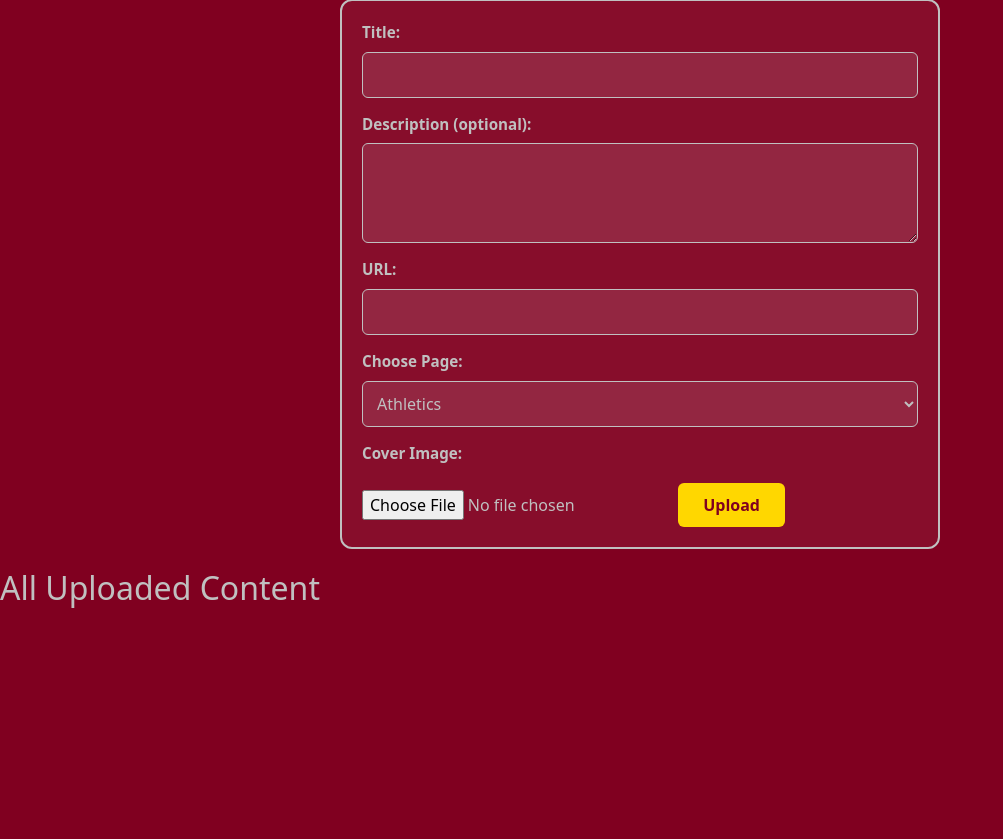
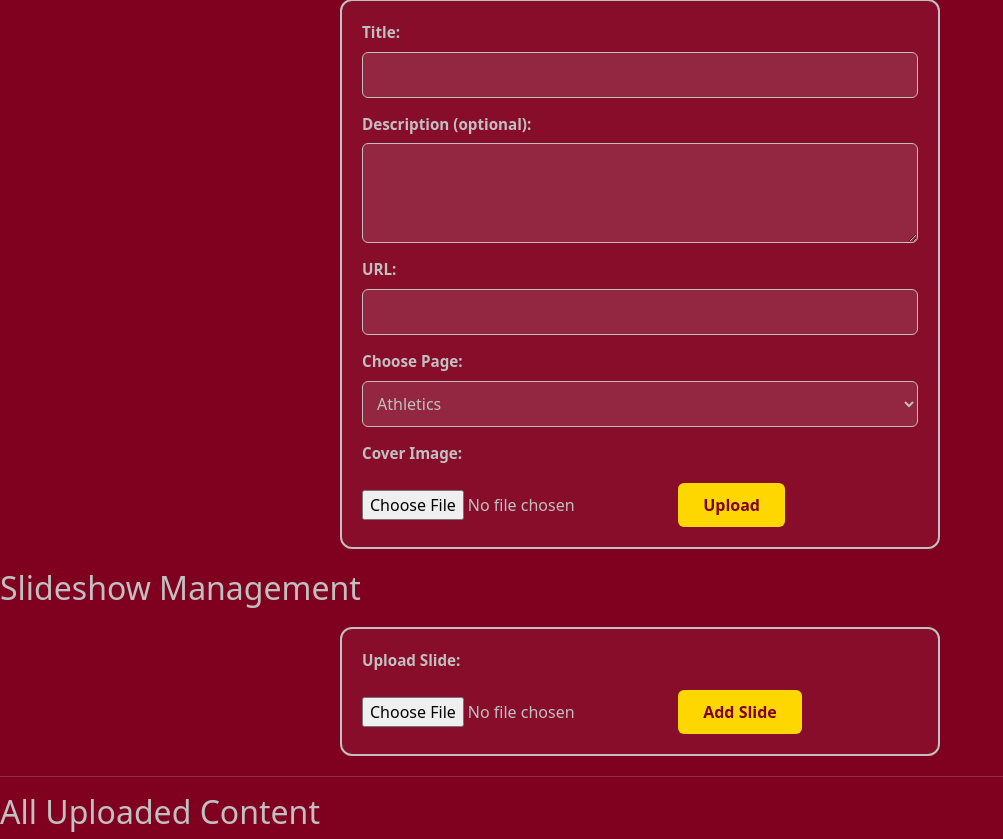
Before and after one commit to Demonhunter909/SSSSource, a Flask app: page / in a window 1280 px wide. Shown: the part 725-1564 px from the top of the page, without its empty margins (0-1003 px from the left). Before the commit the page ends 1333 px from the top, so only its background shows below. Run offline with Flask 3, Linux system fonts and the light colour scheme; the visitor is signed in with stand-in values (Sample User, id 1); data that the repository does not hold is empty; some libraries are stand-ins or nearby versions.

Commit message:
attempted slideshow upload features

```diff
--- a/app.py
+++ b/app.py
@@ -1,11 +1,13 @@
 import os
 import psycopg2
 import datetime
-from flask import Flask, flash, redirect, render_template, request, session, send_from_directory
+import time
+from flask import Flask, flash, redirect, render_template, request, session, send_from_directory, url_for, jsonify
 from werkzeug.security import check_password_hash, generate_password_hash
 from werkzeug.utils import secure_filename
 from functools import wraps
 from datetime import timedelta
+from uuid import uuid4
 
 app = Flask(__name__, static_folder='.', static_url_path='')
 
@@ -23,6 +25,9 @@ app.secret_key = os.getenv("SECRET_KEY", "dev-secret-key-2026-change-in-producti
 UPLOAD_FOLDER = os.path.join(os.getcwd(), "uploads")
 os.makedirs(UPLOAD_FOLDER, exist_ok=True)
 app.config["UPLOAD_FOLDER"] = UPLOAD_FOLDER
+
+SLIDES_DIR = os.path.join(app.config["UPLOAD_FOLDER"], "slideshow")
+os.makedirs(SLIDES_DIR, exist_ok=True)
 
 @app.before_request
 def make_session_permanent():
@@ -92,6 +97,15 @@ def init_db():
             session_id VARCHAR(255) UNIQUE NOT NULL,
             data BYTEA NOT NULL,
             expiry TIMESTAMP NOT NULL
+        );
+    """)
+
+    cursor.execute("""
+        CREATE TABLE IF NOT EXISTS slideshow (
+            id SERIAL PRIMARY KEY,
+            filename TEXT NOT NULL,
+            position INTEGER DEFAULT 0,
+            created_at TIMESTAMP DEFAULT CURRENT_TIMESTAMP
         );
     """)
 
@@ -343,7 +357,12 @@ def index():
     conn.close()
 
     if session.get("user_id"):
-        return render_template("adminpanel.html", username=session["username"], uploads=uploads)
+        conn2 = get_db()
+        cur2 = conn2.cursor()
+        cur2.execute("SELECT id, filename FROM slideshow ORDER BY position")
+        slides = cur2.fetchall()
+        conn2.close()
+        return render_template("adminpanel.html", username=session["username"], uploads=uploads, slides=slides)
 
     return render_template("index.html", uploads=uploads, username=session.get("username"))
 
@@ -510,9 +529,11 @@ def upload():
         ORDER BY created_at DESC
     """)
     uploads = cursor.fetchall()
+    cursor.execute("SELECT id, filename FROM slideshow ORDER BY position")
+    slides = cursor.fetchall()
     conn.close()
 
-    return render_template("adminpanel.html", username=session.get("username"), uploads=uploads)
+    return render_template("adminpanel.html", username=session.get("username"), uploads=uploads, slides=slides)
 
 @app.route("/delete-url/<int:url_id>")
 @login_required
@@ -576,6 +597,78 @@ def edit_url(url_id):
 def uploaded_file(filename):
     return send_from_directory(app.config["UPLOAD_FOLDER"], filename)
 
+@app.route("/admin/slideshow", methods=["POST"])
+@login_required
+def upload_slide():
+    file = request.files.get("slide")
+    if not file:
+        flash("No file uploaded", "error")
+        return redirect("/adminpanel")
+
+    fname = f"{int(time.time())}_{secure_filename(file.filename)}"
+    file.save(os.path.join(SLIDES_DIR, fname))
+
+    conn = get_db()
+    cur = conn.cursor()
+    cur.execute("SELECT COALESCE(MAX(position), -1) FROM slideshow")
+    pos = cur.fetchone()[0] + 1
+    cur.execute("INSERT INTO slideshow (filename, position) VALUES (%s, %s)", (fname, pos))
+    conn.commit()
+    conn.close()
+    flash("Slide uploaded!", "success")
+    return redirect("/adminpanel")
+
+@app.route("/slideshow-images")
+def slideshow_images():
+    conn = get_db()
+    cur = conn.cursor()
+    cur.execute("SELECT filename FROM slideshow ORDER BY position")
+    rows = cur.fetchall()
+    conn.close()
+    return jsonify([url_for("uploaded_file", filename=f"slideshow/{r[0]}") for r in rows])
+
+@app.route("/admin/slideshow/move/<int:sid>/<dir>", methods=["POST"])
+@login_required
+def move_slide(sid, dir):
+    conn = get_db()
+    cur = conn.cursor()
+    cur.execute("SELECT position FROM slideshow WHERE id = %s", (sid,))
+    row = cur.fetchone()
+    if not row:
+        conn.close()
+        return redirect("/adminpanel")
+    pos = row[0]
+    if dir == "up":
+        cur.execute("SELECT id FROM slideshow WHERE position < %s ORDER BY position DESC LIMIT 1", (pos,))
+    else:
+        cur.execute("SELECT id FROM slideshow WHERE position > %s ORDER BY position LIMIT 1", (pos,))
+    swap = cur.fetchone()
+    if swap:
+        new_pos = pos - 1 if dir == "up" else pos + 1
+        cur.execute("UPDATE slideshow SET position = %s WHERE id = %s", (pos, swap[0]))
+        cur.execute("UPDATE slideshow SET position = %s WHERE id = %s", (new_pos, sid))
+        conn.commit()
+    conn.close()
+    return redirect("/adminpanel")
+
+@app.route("/admin/delete-slide/<int:slide_id>", methods=["POST"])
+@login_required
+def delete_slide(slide_id):
+    conn = get_db()
+    cur = conn.cursor()
+    cur.execute("SELECT filename FROM slideshow WHERE id = %s", (slide_id,))
+    row = cur.fetchone()
+    if row:
+        try:
+            os.remove(os.path.join(SLIDES_DIR, row[0]))
+        except OSError:
+            pass
+        cur.execute("DELETE FROM slideshow WHERE id = %s", (slide_id,))
+        conn.commit()
+    conn.close()
+    flash("Slide deleted!", "success")
+    return redirect("/adminpanel")
+
 if __name__ == "__main__":
     init_db()
     app.run(debug=False, host="0.0.0.0", port=5000)
--- a/script.js
+++ b/script.js
@@ -1,13 +1,14 @@
-const images = ["/images/ssssource.jpg", "/images/ssssource2.jpg", "/images/ssssource3.jpg", "/images/ssssource4.jpg", "/images/ssssource5.jpg"];
-let currentIndex = 0;
-
-function changeImage() {
-    const imgElement = document.getElementById("slideshow");
-    imgElement.src = images[currentIndex];
-    currentIndex = (currentIndex + 1) % images.length;
-}
-
-setInterval(changeImage, 10000);
+fetch("/slideshow-images").then(r => r.json()).then(images => {
+  if (!images.length) images = ["/images/ssssource.jpg", "/images/ssssource2.jpg", "/images/ssssource3.jpg", "/images/ssssource4.jpg", "/images/ssssource5.jpg"];
+  let i = 0;
+  const el = document.getElementById("slideshow");
+  setInterval(() => { el.src = images[i = (i+1) % images.length]; }, 10000);
+}).catch(() => {
+  const images = ["/images/ssssource.jpg", "/images/ssssource2.jpg", "/images/ssssource3.jpg", "/images/ssssource4.jpg", "/images/ssssource5.jpg"];
+  let i = 0;
+  const el = document.getElementById("slideshow");
+  setInterval(() => { el.src = images[i = (i+1) % images.length]; }, 10000);
+});
 
 setTimeout(() => {
     document.querySelectorAll('.alert').forEach(el => {
--- a/templates/adminpanel.html
+++ b/templates/adminpanel.html
@@ -96,6 +96,27 @@
             <input type="file" name="cover_image" accept="image/*" required>
             <button type="submit">Upload</button>
         </form>
+        <h2>Slideshow Management</h2>
+        <form action="/admin/slideshow" method="POST" enctype="multipart/form-data">
+            <label>Upload Slide:</label>
+            <input type="file" name="slide" accept="image/*" required>
+            <button type="submit">Add Slide</button>
+        </form>
+        {% for slide in slides %}
+            <div style="margin: 10px 0; padding: 10px; border: 1px solid #ddd; border-radius: 5px;">
+                <img src="{{ url_for('uploaded_file', filename='slideshow/' ~ slide[1]) }}" width="100" style="margin-right: 10px;">
+                <form action="/admin/slideshow/move/{{ slide[0] }}/up" method="POST" style="display:inline;">
+                    <button type="submit" class="btn btn-secondary btn-sm">↑</button>
+                </form>
+                <form action="/admin/slideshow/move/{{ slide[0] }}/down" method="POST" style="display:inline;">
+                    <button type="submit" class="btn btn-secondary btn-sm">↓</button>
+                </form>
+                <form action="/admin/delete-slide/{{ slide[0] }}" method="POST" style="display:inline;" onsubmit="return confirm('Delete this slide?');">
+                    <button type="submit" class="btn btn-danger btn-sm">Delete</button>
+                </form>
+            </div>
+        {% endfor %}
+        <hr class="solid">
         <h2>All Uploaded Content</h2>
 
         {% for item in uploads %}
```
